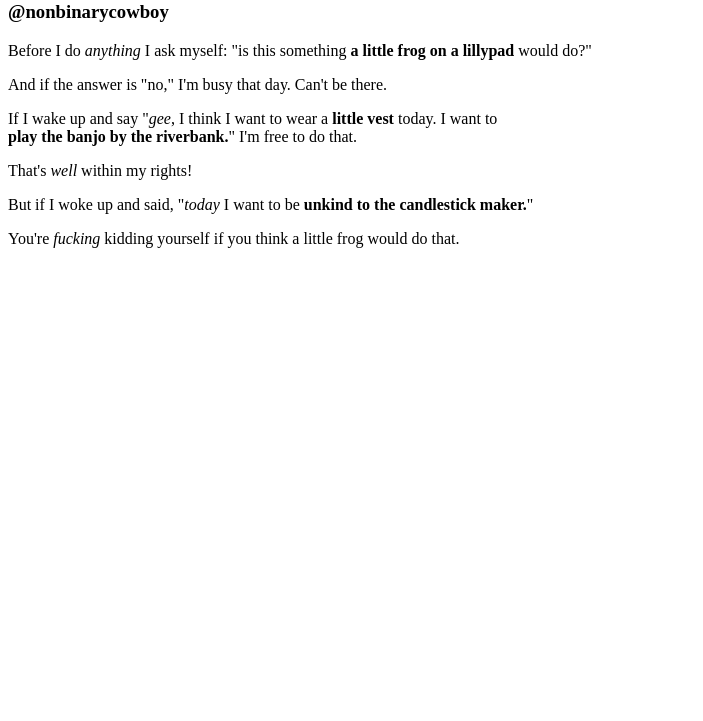
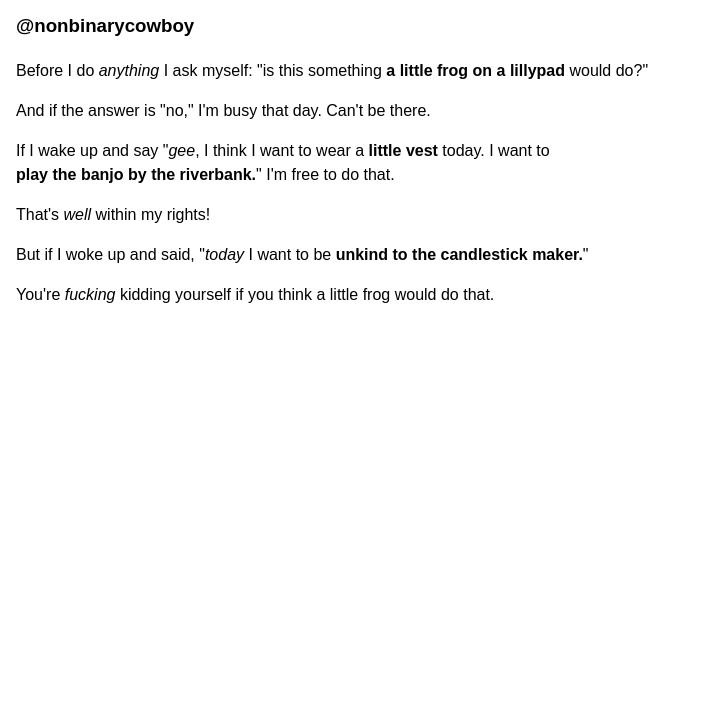
Before and after one commit to social-sin/ex2-example, a plain HTML site: page index.html in a window 1280 px wide. Shown: the part 79-800 px from the top of the page, without its empty margins (0-703 px from the left). Drawn offline with Linux system fonts and the light colour scheme.

Commit message:
Update index.html

```diff
--- a/index.html
+++ b/index.html
@@ -1,5 +1,8 @@
 <!DOCTYPE html>
 <html lang="en">
+  <head>
+    <link rel="stylesheet" href="style.css" />
+  </head>
   <body>
     <!--https://www.tiktok.com/@nonbinarycowboy/video/7052160190061464879?is_from_webapp=1&sender_device=pc&web_id=6921820580653188613-->
     <h1>
```
